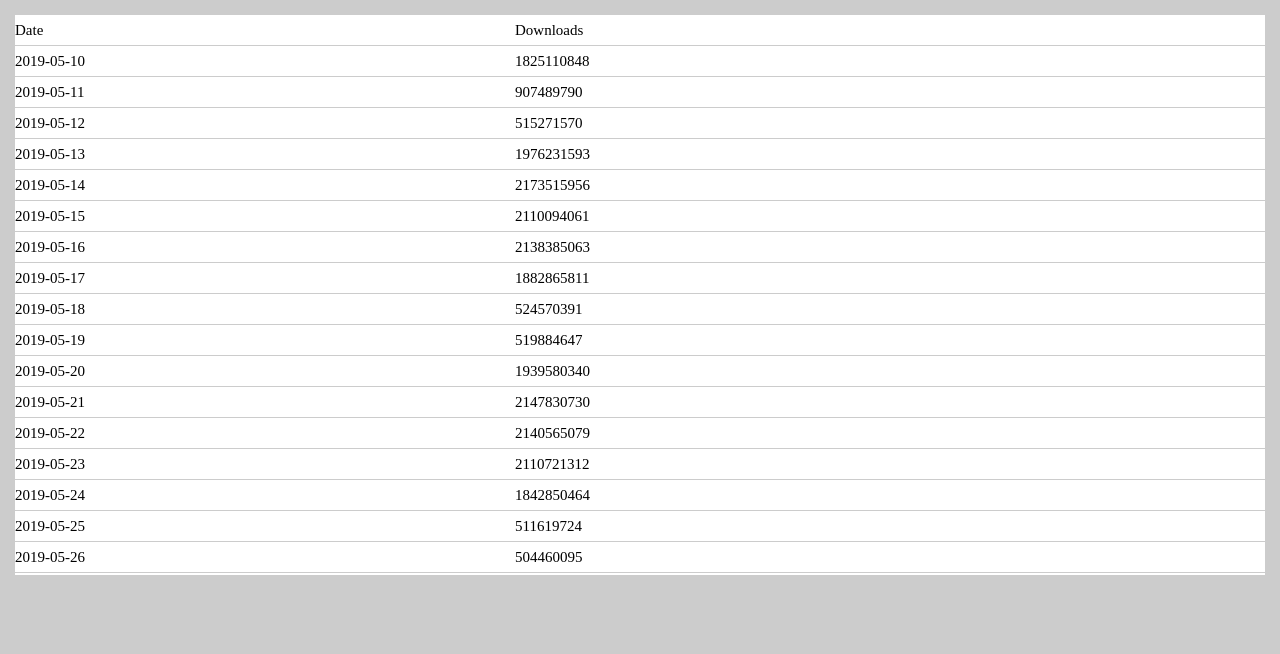
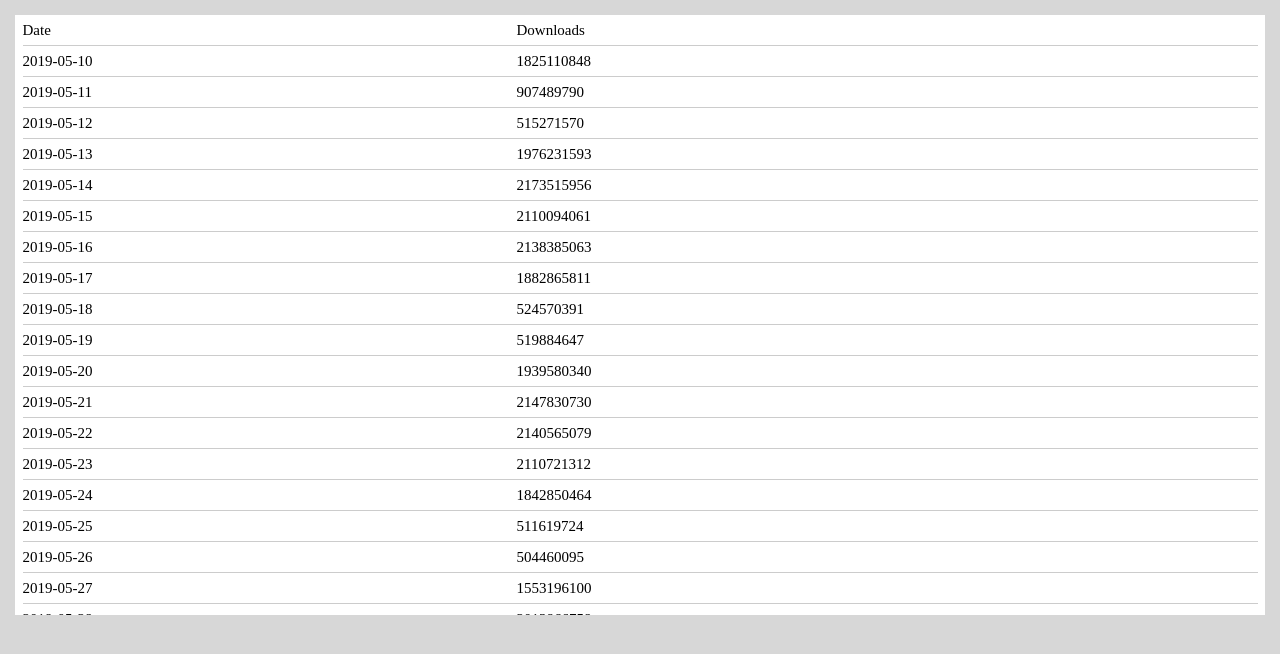
Before and after one commit to git-onepixel/fix-overflow-scroll, a website: page index.html in a window 1280 px wide. Shown: the part 54-708 px from the top of the page. Drawn offline with Linux system fonts and the light colour scheme.

Commit message:
edit demo

```diff
--- a/index.html
+++ b/index.html
@@ -1,5 +1,5 @@
 <!DOCTYPE html>
-<html lang="en">
+<html lang="en" style="font-size:15px;">
 
 <head>
     <meta charset="UTF-8">
@@ -14,8 +14,7 @@
             list-style: none;
         }
         html {
-           font-size:15px;
-           background: #cccccc;
+           background: #d7d7d7;
            padding: 0 1rem 0.5rem;
            box-sizing: border-box;
         }
@@ -24,10 +23,12 @@
         }
         .scroll-wrap {
             width: 100%;
-            height: 70vh;
+            height: 75vh;
             overflow-y: auto;
             -webkit-overflow-scrolling: touch;
             background: #fff;
+            padding: 0 0.5rem;
+            box-sizing: border-box;
         }
         .download-list .item {
             border-bottom: 1px solid #cccccc;
```
